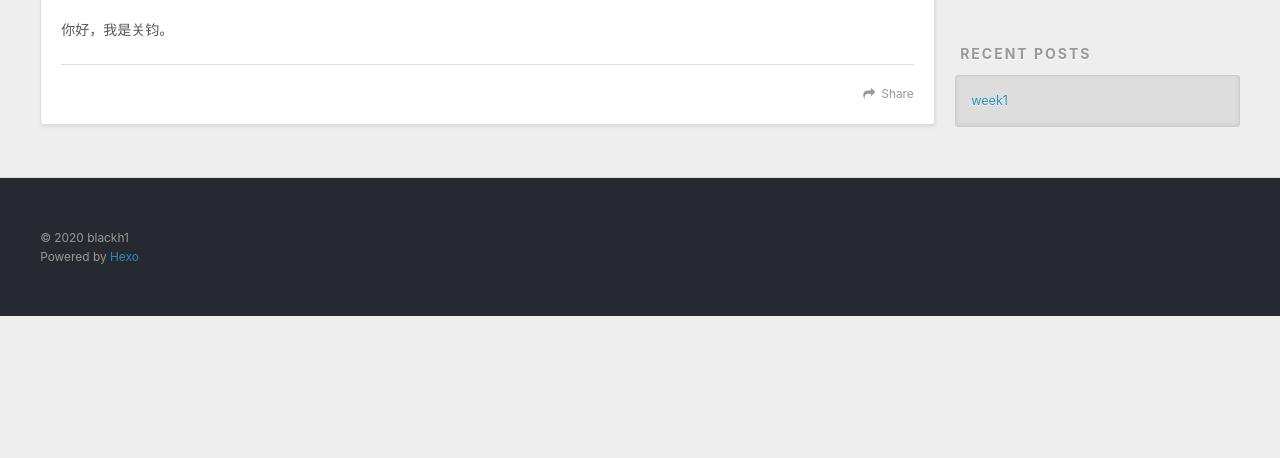
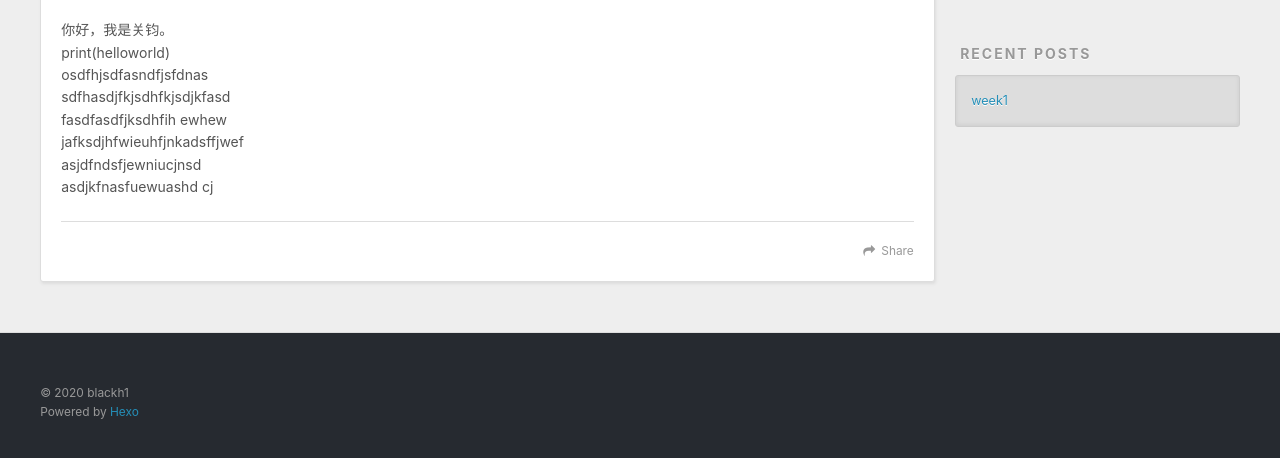
Before and after one commit to blackh1/blackh1.github.io, a plain HTML site: page 2020/12/20/week1/index.html in a window 1280 px wide. Shown: the part 434-892 px from the top of the page. Before the commit the page ends 800 px from the top, so only its background shows below. Drawn offline with nearby package versions, Linux system fonts and the light colour scheme.

Commit message:
Site updated: 2020-12-20 21:20:01

```diff
--- a/2020/12/20/week1/index.html
+++ b/2020/12/20/week1/index.html
@@ -7,15 +7,15 @@
 
   <title>week1 | blackh1</title>
   <meta name="viewport" content="width=device-width, initial-scale=1, maximum-scale=1">
-  <meta name="description" content="你好，我是关钧。">
+  <meta name="description" content="你好，我是关钧。print(helloworld)osdfhjsdfasndfjsfdnassdfhasdjfkjsdhfkjsdjkfasdfasdfasdfjksdhfih ewhewjafksdjhfwieuhfjnkadsffjwefasjdfndsfjewniucjnsdasdjkfnasfuewuashd cj">
 <meta property="og:type" content="article">
 <meta property="og:title" content="week1">
 <meta property="og:url" content="https://blackh1.github.io/2020/12/20/week1/index.html">
 <meta property="og:site_name" content="blackh1">
-<meta property="og:description" content="你好，我是关钧。">
+<meta property="og:description" content="你好，我是关钧。print(helloworld)osdfhjsdfasndfjsfdnassdfhasdjfkjsdhfkjsdjkfasdfasdfasdfjksdhfih ewhewjafksdjhfwieuhfjnkadsffjwefasjdfndsfjewniucjnsdasdjkfnasfuewuashd cj">
 <meta property="og:locale" content="en_US">
 <meta property="article:published_time" content="2020-12-20T13:17:58.000Z">
-<meta property="article:modified_time" content="2020-12-20T13:18:13.661Z">
+<meta property="article:modified_time" content="2020-12-20T13:19:56.878Z">
 <meta property="article:author" content="blackh1">
 <meta name="twitter:card" content="summary">
 
@@ -88,7 +88,7 @@
 
     <div class="article-entry" itemprop="articleBody">
 
-        <p>你好，我是关钧。</p>
+        <p>你好，我是关钧。<br>print(helloworld)<br>osdfhjsdfasndfjsfdnas<br>sdfhasdjfkjsdhfkjsdjkfasd<br>fasdfasdfjksdhfih ewhew<br>jafksdjhfwieuhfjnkadsffjwef<br>asjdfndsfjewniucjnsd<br>asdjkfnasfuewuashd cj</p>
 
 
     </div>
```
Also changed, not shown: index.html (+1 -1 lines).
